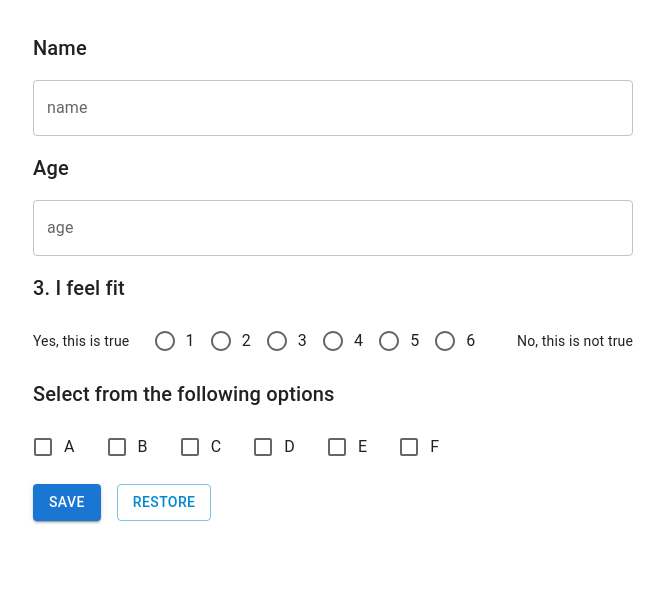
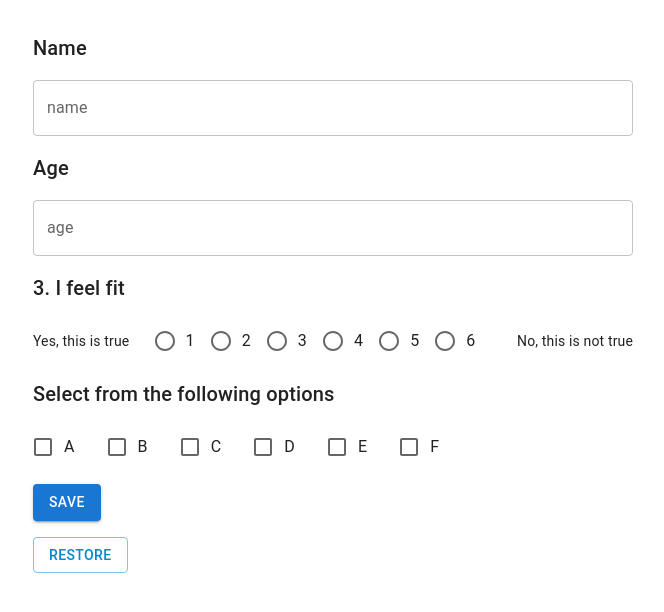
Before and after one commit to pdfusion/PDFusion_UI, a React (Vite) app: page /questionnaire in a window 1280 px wide. Shown: the top 612 px of the page, without its empty margins (331-995 px from the left). Built offline with nearby package versions, Linux system fonts and the light colour scheme.

Commit message:
Add PDButton component

```diff
--- a/src/Components/Questionnaire.tsx
+++ b/src/Components/Questionnaire.tsx
@@ -1,6 +1,5 @@
-import React, { useState, useRef } from 'react';
+import React, { useState } from 'react';
 import {
-  Button,
   Box,
   Typography,
   Radio,
@@ -11,6 +10,7 @@ import {
 } from '@mui/material';
 import PDTextField from '../FormControls/PDTextField';
 import PDForm from '../FormControls/PDForm';
+import PDButton from '../FormControls/PDButton';
 
 const Questionnaire: React.FC = () => {
   const [formData, setFormData] = useState({
@@ -19,8 +19,6 @@ const Questionnaire: React.FC = () => {
     feelsFit: '',
     selectedOptions: [] as string[]
   });
-
-  const fileInputRef = useRef<HTMLInputElement>(null);
 
   const handleChange = (field: keyof typeof formData) => (
     event: React.ChangeEvent<HTMLInputElement>
@@ -43,45 +41,7 @@ const Questionnaire: React.FC = () => {
     console.log('sr log handleSubmit() >> formData:', formData);
   };
 
-  const handleDownload = () => {
-    const jsonData = JSON.stringify(formData, null, 2);
-    const blob = new Blob([jsonData], { type: 'application/json' });
-    const url = URL.createObjectURL(blob);
 
-    const link = document.createElement('a');
-    link.href = url;
-    link.download = 'questionnaire-data.json';
-    document.body.appendChild(link);
-    link.click();
-    document.body.removeChild(link);
-    URL.revokeObjectURL(url);
-  };
-
-  const handleRestoreClick = () => {
-    fileInputRef.current?.click();
-  };
-
-  const handleFileUpload = (event: React.ChangeEvent<HTMLInputElement>) => {
-    const file = event.target.files?.[0];
-    if (!file) return;
-
-    const reader = new FileReader();
-    reader.onload = (e) => {
-      try {
-        const result = e.target?.result as string;
-        const parsedData = JSON.parse(result);
-        setFormData({
-          name: parsedData.name || '',
-          age: parsedData.age || '',
-          feelsFit: parsedData.feelsFit || '',
-          selectedOptions: parsedData.selectedOptions || []
-        });
-      } catch (error) {
-        console.error('Invalid JSON file:', error);
-      }
-    };
-    reader.readAsText(file);
-  };
 
   return (
     <PDForm
@@ -144,21 +104,12 @@ const Questionnaire: React.FC = () => {
         </Box>
       </FormControl>
 
-      <Box sx={{ display: 'flex', gap: 2 }}>
-        <Button type="submit" variant="contained" color="primary" onClick={handleDownload}>
-          Save
-        </Button>
-        <Button variant="outlined" color="info" onClick={handleRestoreClick}>
-          Restore
-        </Button>
-        <input
-          type="file"
-          accept="application/json"
-          ref={fileInputRef}
-          style={{ display: 'none' }}
-          onChange={handleFileUpload}
-        />
-      </Box>
+      <PDButton
+        buttonType={"save"}
+      />
+      <PDButton
+        buttonType={"restore"}
+      />
     </PDForm>
   );
 };
--- /dev/null
+++ b/src/FormControls/PDButton.tsx
@@ -0,0 +1,94 @@
+import React, { useRef, type JSX } from 'react';
+import {
+    Box,
+    Button
+} from '@mui/material';
+
+export interface IPDButton {
+    /**
+     * The type of button.
+    */
+    buttonType: "save" | "restore",
+    /**
+     * The form data.
+    */
+    formData?: any,
+    /**
+     * State function to set formData.
+    */
+    setFormData?: React.Dispatch<React.SetStateAction<any>>
+}
+
+const PDButton = ({ buttonType, formData, setFormData=() => {} }:IPDButton): JSX.Element => {
+    const fileInputRef = useRef<HTMLInputElement>(null);
+
+    const handleDownload = () => {
+        const jsonData = JSON.stringify(formData, null, 2);
+        const blob = new Blob([jsonData], { type: 'application/json' });
+        const url = URL.createObjectURL(blob);
+
+        const link = document.createElement('a');
+        link.href = url;
+        link.download = 'questionnaire-data.json';
+        document.body.appendChild(link);
+        link.click();
+        document.body.removeChild(link);
+        URL.revokeObjectURL(url);
+    };
+
+    const handleRestoreClick = () => {
+        fileInputRef.current?.click();
+    };
+
+    const handleFileUpload = (event: React.ChangeEvent<HTMLInputElement>) => {
+        const file = event.target.files?.[0];
+        if (!file) return;
+
+        const reader = new FileReader();
+        reader.onload = (e) => {
+        try {
+            const result = e.target?.result as string;
+            const parsedData = JSON.parse(result);
+            setFormData({
+                ...parsedData
+            });
+        } catch (error) {
+            console.error('Invalid JSON file:', error);
+        }
+        };
+        reader.readAsText(file);
+    };
+
+    function getButton(buttonType: string) {
+        if(buttonType === "save")
+            return (
+                <Button type="submit" variant="contained" color="primary" onClick={handleDownload}>
+                    Save
+                </Button>
+            );
+        else if(buttonType === "restore")
+            return (
+            <>
+                <Button variant="outlined" color="info" onClick={handleRestoreClick}>
+                    Restore
+                </Button>
+                <input
+                    type="file"
+                    accept="application/json"
+                    ref={fileInputRef}
+                    style={{ display: 'none' }}
+                    onChange={handleFileUpload}
+                />
+            </>
+            );
+        return <></>;
+    }
+
+    return (
+        <Box sx={{ display: 'flex', gap: 2 }}>
+            {getButton(buttonType)}
+        </Box>
+    );
+};
+
+export default PDButton;
```
